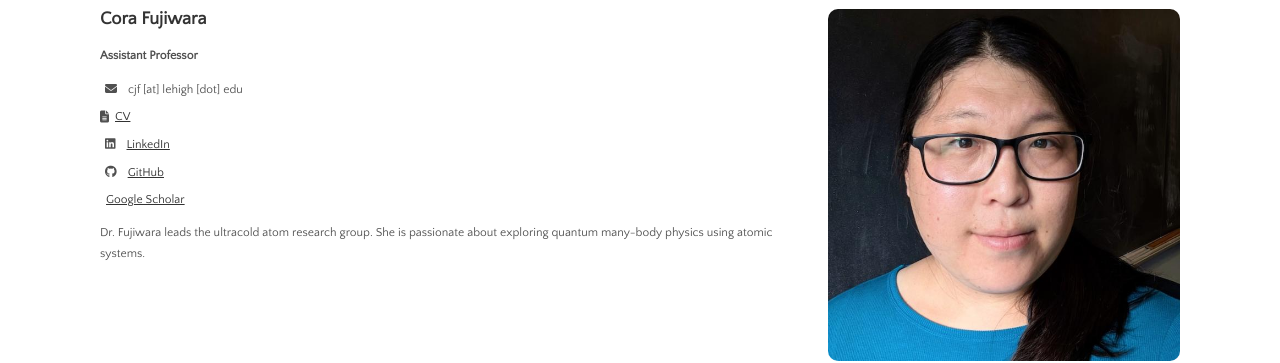
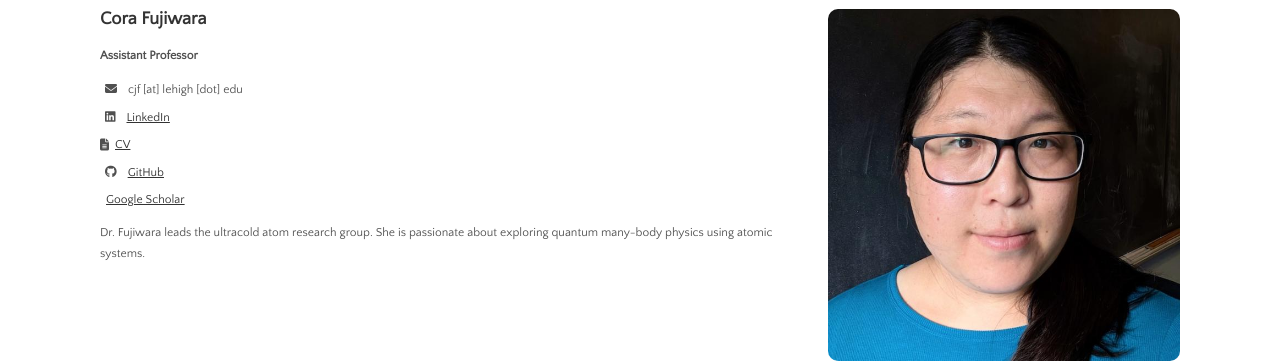
Before and after one commit to fujiwara-quantum-lab/fujiwara-quantum-lab.github.io, a Jekyll site: the page built from menu/people.md, in a window 1280 px wide. Shown: the part 246-609 px from the top of the page. Built offline with Jekyll 4.4.1, drawn with Linux system fonts in a browser that asks for light colours; a style sheet for code colours, icons or effects is not loaded.

Commit message:
Update member_card.html

```diff
--- a/_includes/member_card.html
+++ b/_includes/member_card.html
@@ -14,17 +14,19 @@
   </li>
   {% endif %}
 
+    {% if person.linkedin %}
+  <li style="display: flex; align-items: center; gap: 0.5rem; margin-bottom: 0.5rem;">
+    <i class="fab fa-linkedin"></i> <a href="{{ person.linkedin }}" target="_blank">LinkedIn</a>
+  </li>
+  {% endif %}
+
   {% if person.cv %}
   <li style="display: flex; align-items: center; gap: 0.5rem; margin-bottom: 0.5rem;">
     <i class="fas fa-file-alt"></i> <a href="{{ person.cv }}" target="_blank">CV</a>
   </li>
   {% endif %}
 
-  {% if person.linkedin %}
-  <li style="display: flex; align-items: center; gap: 0.5rem; margin-bottom: 0.5rem;">
-    <i class="fab fa-linkedin"></i> <a href="{{ person.linkedin }}" target="_blank">LinkedIn</a>
-  </li>
-  {% endif %}
+
 
   {% if person.github %}
   <li style="display: flex; align-items: center; gap: 0.5rem; margin-bottom: 0.5rem;">
@@ -39,6 +41,7 @@
   {% endif %}
 </ul>
 
+
     <p>{{ person.about }}</p>
   </div>
 
```
